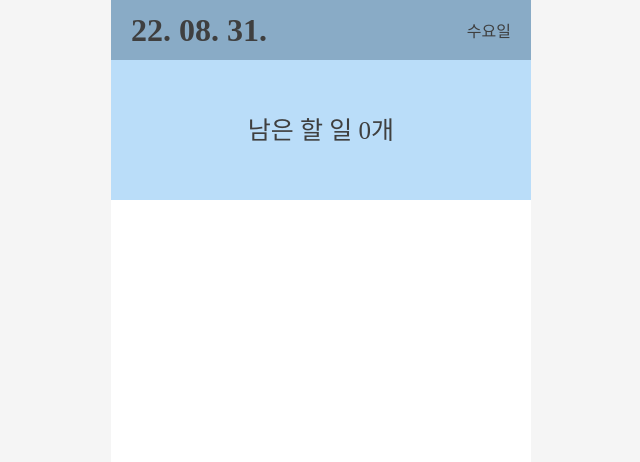
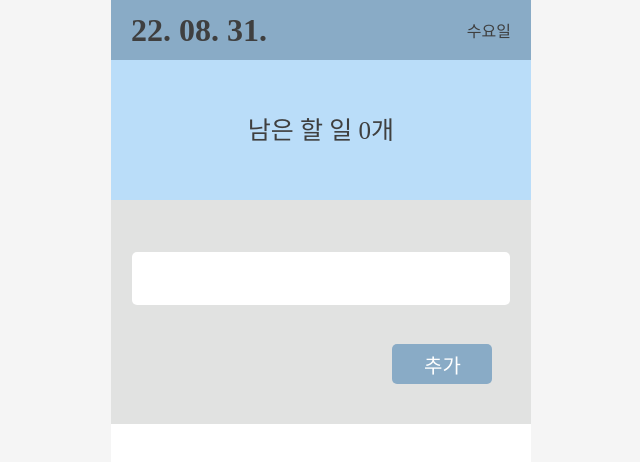
Before and after one commit to ShinjungOh/2022-todolist-challenge, a Next.js app in the folder 2022-08-28/: page /todolist in a window 1280 px wide. Shown: the top 462 px of the page, without its empty margins (319-959 px from the left). Built offline with nearby package versions, Linux system fonts and the light colour scheme.

Commit message:
[ADD] 3rd: TodoCreate UI 구현

```diff
--- a/2022-08-28/pages/todolist.tsx
+++ b/2022-08-28/pages/todolist.tsx
@@ -1,9 +1,12 @@
 import React from 'react';
 
-import { Header } from '@components/todo';
+import { TodoHeader, TodoCreate } from '@components/todo';
 
 const Todolist = () => (
-  <Header />
+  <>
+    <TodoHeader />
+    <TodoCreate />
+  </>
 );
 
 export default Todolist;
--- /dev/null
+++ b/2022-08-28/ui/components/todo/TodoCreate.tsx
@@ -0,0 +1,56 @@
+import React from 'react';
+import styled from 'styled-components';
+
+const TodoCreate = () => (
+  <Container>
+    <InputContainer>
+      <Input />
+    </InputContainer>
+    <Button>추가</Button>
+  </Container>
+);
+
+export default TodoCreate;
+
+const Container = styled.div`
+  width: 100%;
+  height: 28%;
+  background-color: #E1E2E1;
+`;
+
+const InputContainer = styled.div`
+  width: 100%;
+  height: 30%;
+  display: flex;
+  flex-direction: row;
+  justify-content: center;
+  align-items: center;
+  margin: 0;
+  position: relative;
+  top: 20%;
+`;
+
+const Input = styled.input`
+  width: 90%;
+  height: 80%;
+  padding: 2px 12px 2px 12px;
+  border: none;
+  border-radius: 5px;
+  cursor: pointer;
+`;
+
+const Button = styled.button`
+  width: 100px;
+  height: 40px;
+  border: none;
+  border-radius: 5px;
+  background-color: #89abc6;
+  color: white;
+  font-size: 20px;
+  font-weight: 500;
+  cursor: pointer;
+  position: absolute;
+  left: 67%;
+  top: 43%;
+  z-index: 1;
+`;
--- a/2022-08-28/ui/components/todo/index.ts
+++ b/2022-08-28/ui/components/todo/index.ts
@@ -1 +1,2 @@
-export { default as Header } from '@components/todo/Header';
+export { default as TodoHeader } from '@components/todo/Header';
+export { default as TodoCreate } from '@components/todo/TodoCreate';
```
